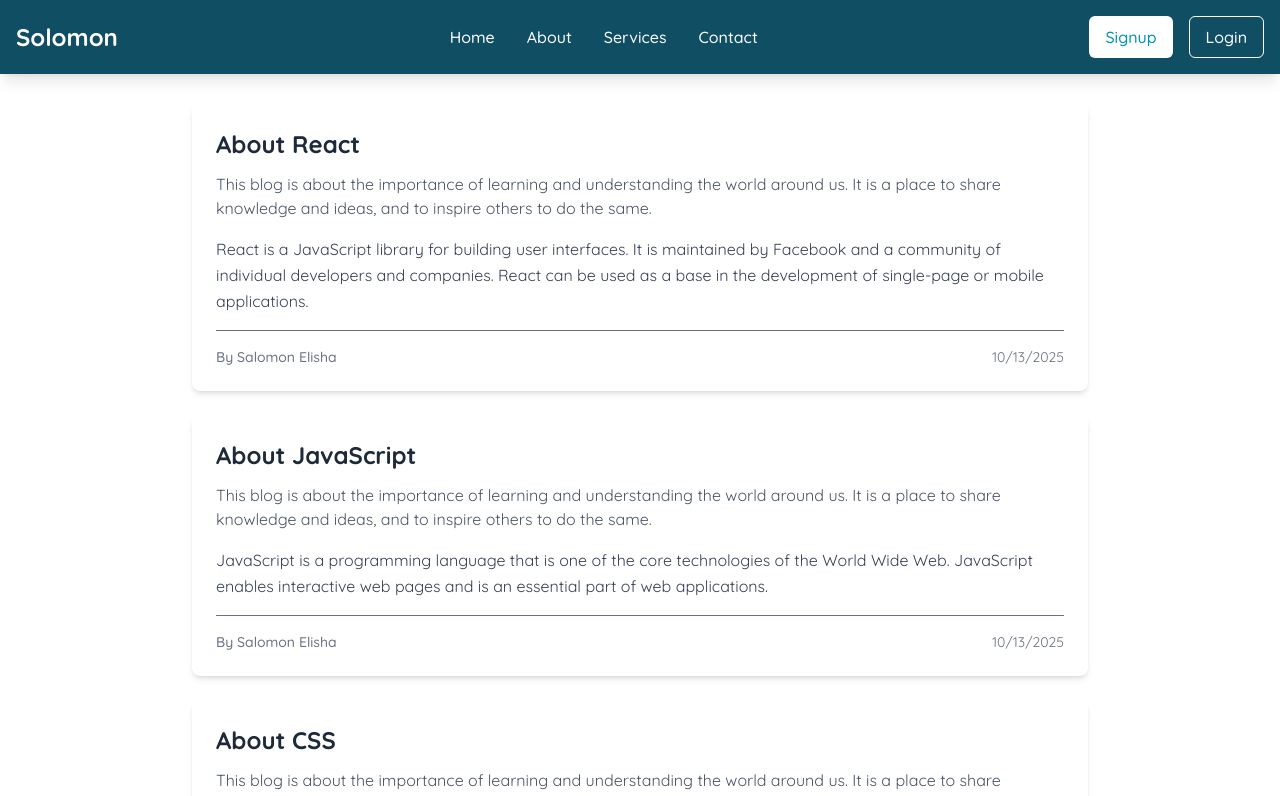
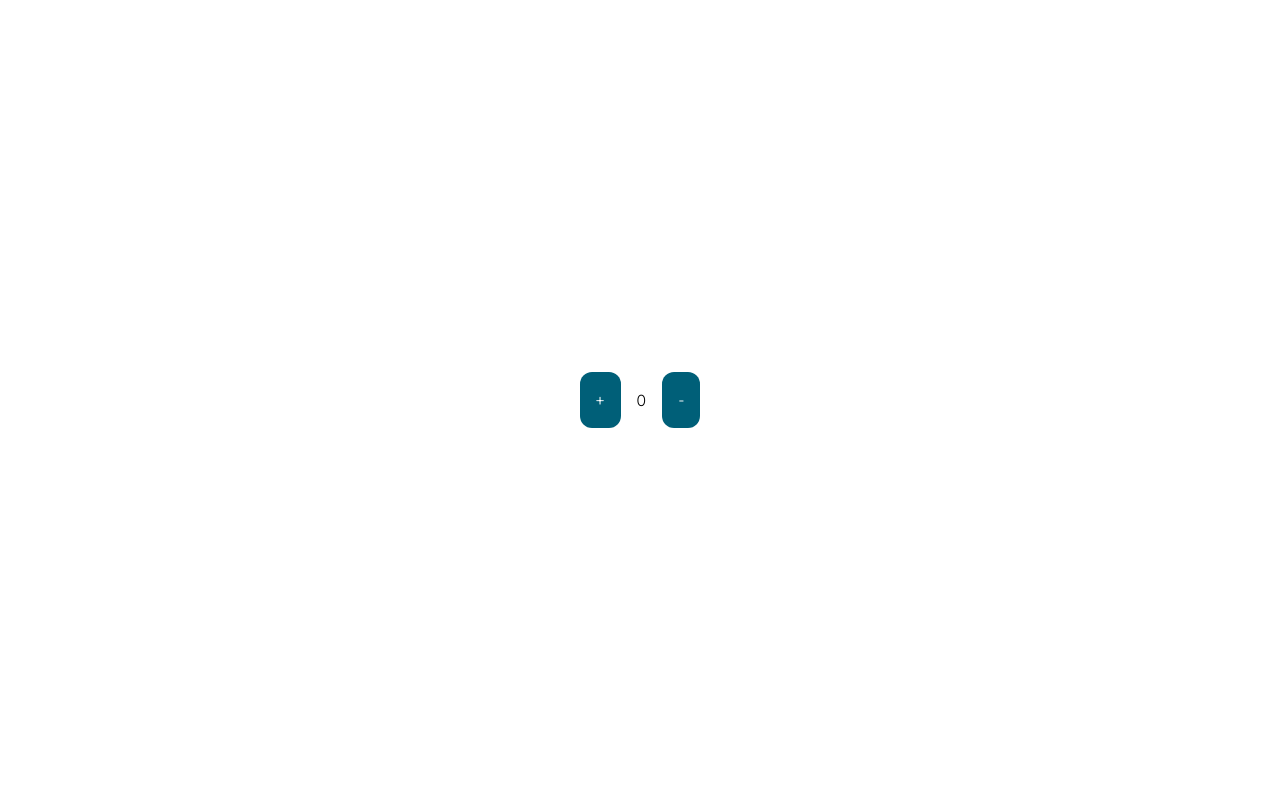
Before and after one commit to sugirangendahayo/React_Theory, a React (Vite) app: page / in a window 1280 px wide. Shown: the top 796 px of the page. Built offline with nearby package versions, Linux system fonts and the light colour scheme.

Commit message:
feat: implement Counter component and integrate it into App

```diff
--- a/src/App.jsx
+++ b/src/App.jsx
@@ -1,12 +1,15 @@
-import DisplayPosts from "./components/ui/DisplayPosts";
-import NavBar from "./components/ui/NavBar";
+// import DisplayPosts from "./components/ui/DisplayPosts";
+// import NavBar from "./components/ui/NavBar";
+
+import Counter from "./components/ui/Counter";
 
 function App() {
   console.log("App rendered!");
   return (
     <>
-      <NavBar />
-      <DisplayPosts />
+      {/* <NavBar /> */}
+      {/* <DisplayPosts /> */}
+      <Counter />
     </>
   );
 }
--- /dev/null
+++ b/src/components/ui/Counter.jsx
@@ -0,0 +1,36 @@
+import React, { useState } from "react";
+
+const Counter = () => {
+  const [count, setCount] = useState(0);
+
+  const increment = () => {
+    setCount((prevCount) => prevCount + 1);
+  };
+  const decrement = () => {
+    setCount((prevCount) => prevCount > 0 ? prevCount - 1 : 0);
+
+  };
+  return (
+    <>
+      <div className="flex justify-center items-center h-screen">
+        <div className="flex  items-center gap-4">
+          <button
+            className="bg-cyan-800 text-white p-4 rounded-xl cursor-pointer"
+            onClick={increment}
+          >
+            +
+          </button>
+          <p className="">{count}</p>
+          <button
+            className="bg-cyan-800 text-white p-4 rounded-xl cursor-pointer"
+            onClick={decrement}
+          >
+            -
+          </button>
+        </div>
+      </div>
+    </>
+  );
+};
+
+export default Counter;
```
